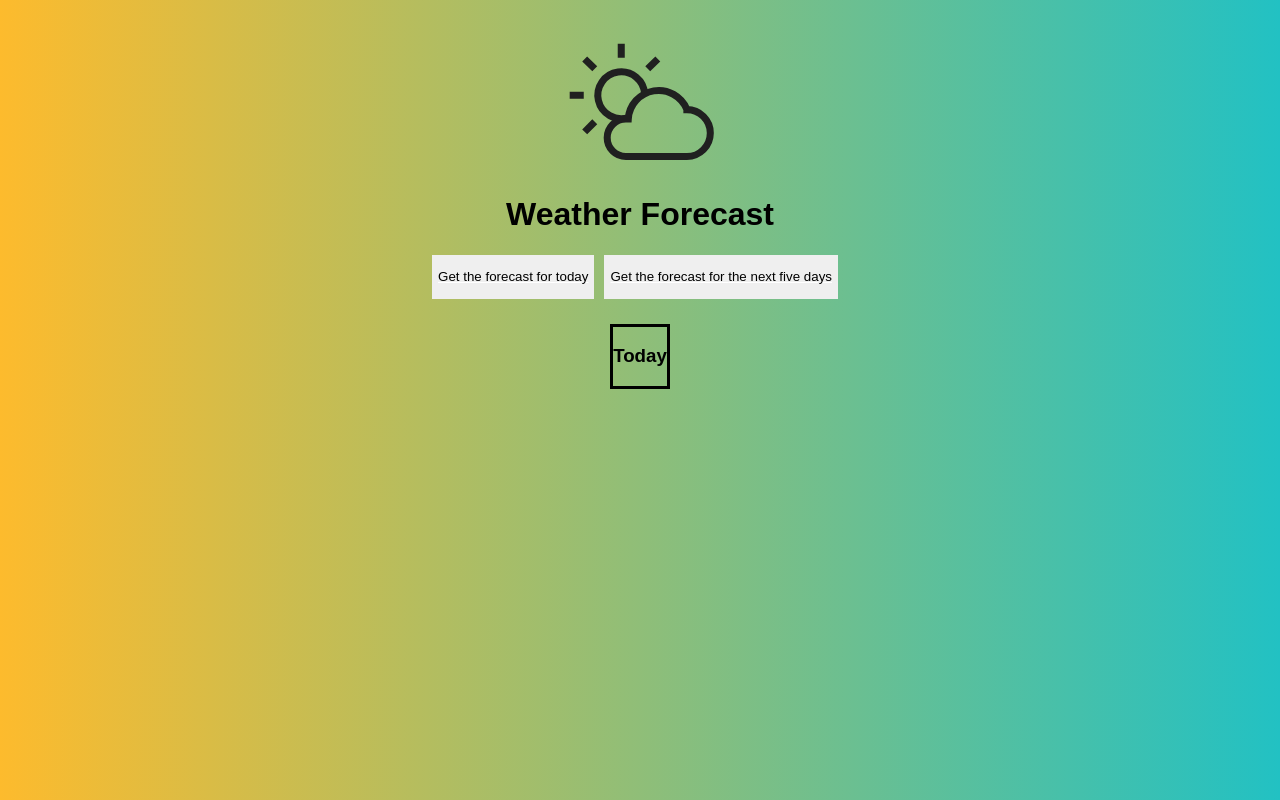
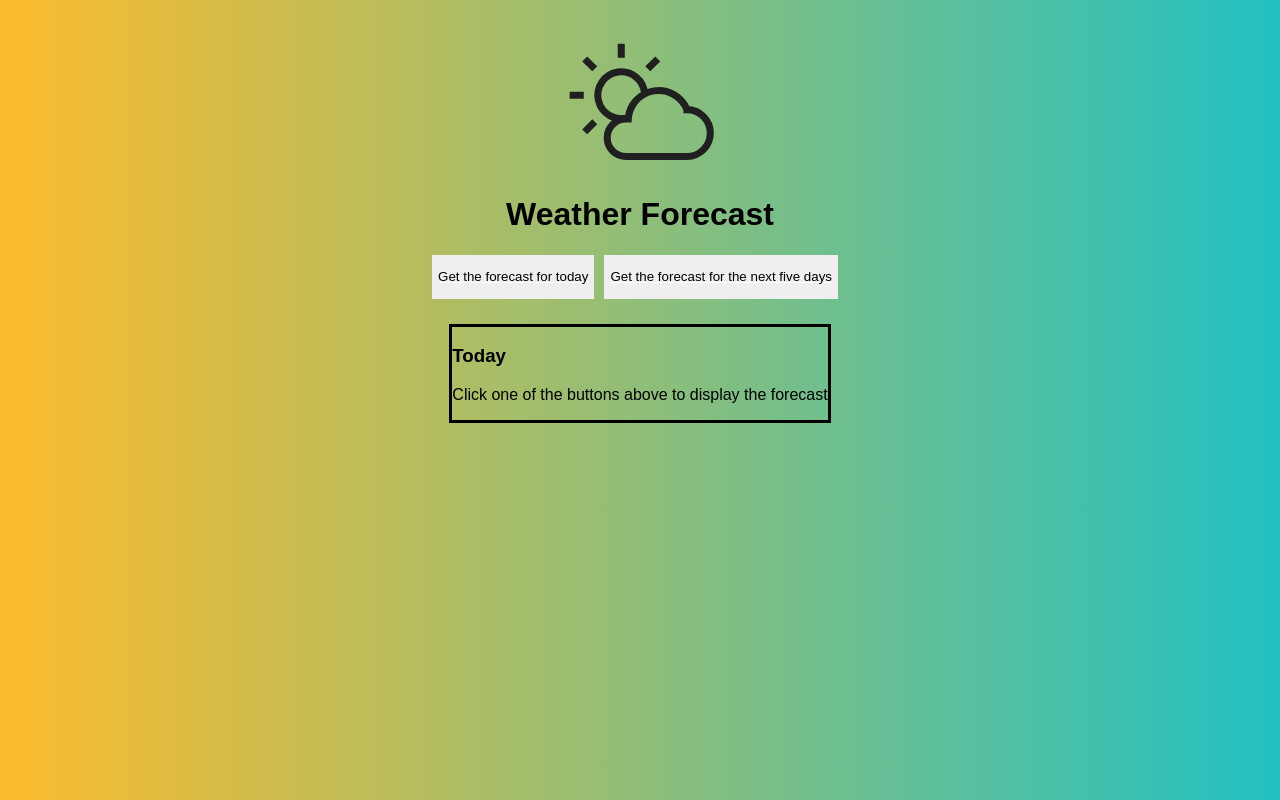
Before and after one commit to dombrant/weather-app, a React (Vite) app: page / in a window 1280 px wide. Built offline with nearby package versions, Linux system fonts and the light colour scheme.

Commit message:
added forecast as a prop down to ForecastItem

```diff
--- a/package.json
+++ b/package.json
@@ -18,8 +18,6 @@
     "parcel-bundler": "^1.12.4"
   },
   "browserslist": [
-    ">0.25%",
-    "not ie 11",
-    "not op_mini all"
+    "last 1 Chrome version"
   ]
 }
--- a/src/components/App.js
+++ b/src/components/App.js
@@ -6,18 +6,17 @@ import TodaysForecast from "./TodaysForecast";
 import FiveDayForecast from "./FiveDayForecast";
 
 const App = () => {
-  const [location, setLocation] = useState([]);
   // Set forecast to tell the user to allow location access to start
   // It will later change to forecast for the next five days
   const [forecast, setForecast] = useState([
-    "Click the button above to display the forecast",
-    "Click the button above to display the forecast",
-    "Click the button above to display the forecast",
-    "Click the button above to display the forecast",
-    "Click the button above to display the forecast",
+    "Click one of the buttons above to display the forecast",
+    "Click one of the buttons above to display the forecast",
+    "Click one of the buttons above to display the forecast",
+    "Click one of the buttons above to display the forecast",
+    "Click one of the buttons above to display the forecast",
   ]);
 
-  const weatherRequest = () => {
+  const weatherRequest = async () => {
     // Showing "loading" while the forecast is being requested
     setForecast(["Loading", "Loading", "Loading", "Loading", "Loading"]);
 
@@ -29,8 +28,10 @@ const App = () => {
     navigator.geolocation.getCurrentPosition((position) => {
       coordinates.latitude = position.coords.latitude;
       coordinates.longitude = position.coords.longitude;
-      setLocation(coordinates);
     });
+
+    try {
+    } catch (error) {}
   };
 
   return (
@@ -48,8 +49,8 @@ const App = () => {
         </Link>
       </div>
       <Router>
-        <TodaysForecast path="/" />
-        <FiveDayForecast path="fivedayforecast" />
+        <TodaysForecast path="/" forecast={forecast} />
+        <FiveDayForecast path="fivedayforecast" forecast={forecast} />
       </Router>
     </div>
   );
--- a/src/components/FiveDayForecast.js
+++ b/src/components/FiveDayForecast.js
@@ -2,11 +2,13 @@ import React from "react";
 import ForecastItem from "./ForecastItem";
 import days from "../utilities/getDays";
 
-const FiveDayForecast = () => {
+const FiveDayForecast = ({ forecast }) => {
   return (
     <div className="five-day-forecast">
       {days.map((day, index) => {
-        return <ForecastItem key={index} day={day} />;
+        return (
+          <ForecastItem key={index} day={day} forecast={forecast[index]} />
+        );
       })}
     </div>
   );
--- a/src/components/ForecastItem.js
+++ b/src/components/ForecastItem.js
@@ -1,9 +1,10 @@
 import React from "react";
 
-const ForecastItem = ({ day }) => {
+const ForecastItem = ({ day, forecast }) => {
   return (
     <div className="forecast-item">
       <h3> {day} </h3>
+      <p> {forecast}</p>
     </div>
   );
 };
--- a/src/components/TodaysForecast.js
+++ b/src/components/TodaysForecast.js
@@ -1,8 +1,8 @@
 import React from "react";
 import ForecastItem from "./ForecastItem";
 
-const TodaysForecast = (props) => {
-  return <ForecastItem day="Today" />;
+const TodaysForecast = ({ forecast }) => {
+  return <ForecastItem day="Today" forecast={forecast[0]} />;
 };
 
 export default TodaysForecast;
```
